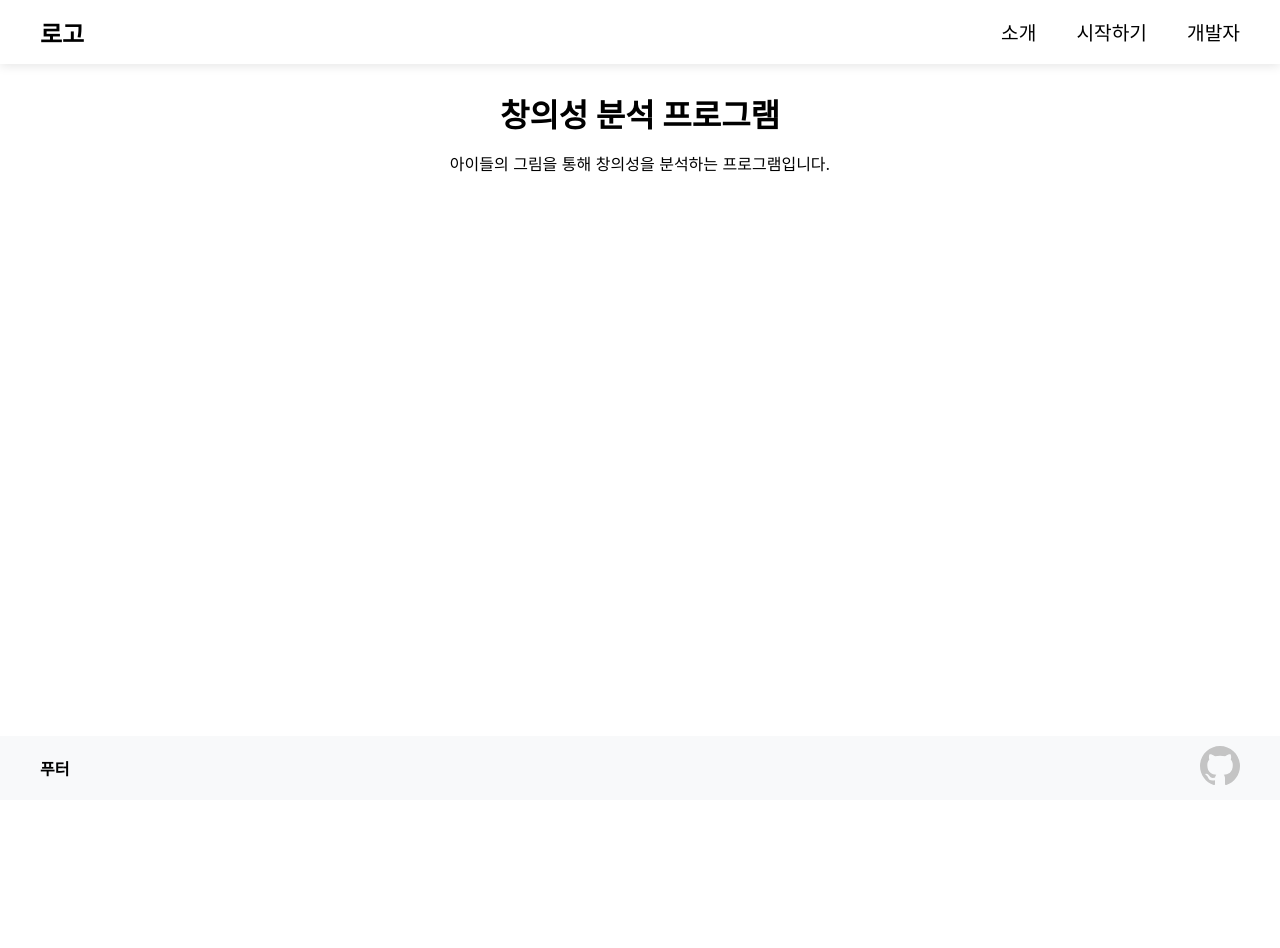
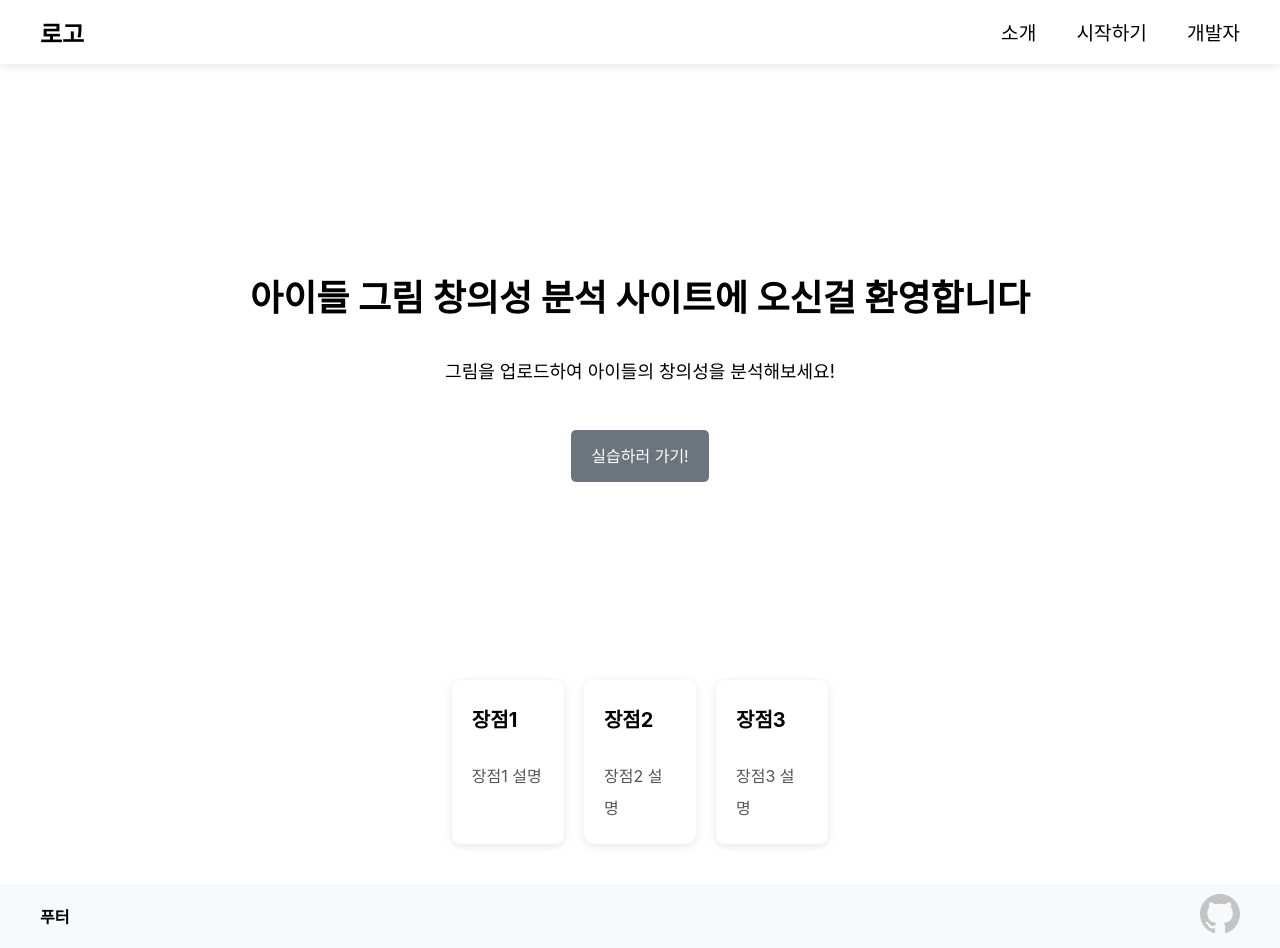
Before and after one commit to limhuijin/Painting_Creativity_React, a React (Vite) app: page / in a window 1280 px wide. Before the commit the page ends 800 px from the top, so only its background shows below. Built offline with nearby package versions, Linux system fonts and the light colour scheme.

Commit message:
Home 페이지 구현(수정 필요)

```diff
--- a/src/pages/Home.jsx
+++ b/src/pages/Home.jsx
@@ -1,9 +1,106 @@
 import styled from "styled-components";
+import { Link } from "react-router-dom";
 
 const Style = styled.div`
   text-align: center;
   line-height: 2;
 `;
+
+const Container = styled.div`
+  display: flex;
+  flex-direction: column;
+  align-items: center;
+  justify-content: center;
+  text-align: center;
+  height: 100vh;
+`;
+
+// 메인 섹션
+const MainSection = styled.main`
+  display: flex;
+  flex-direction: column;
+  align-items: center;
+  justify-content: center;
+  flex: 1;
+`;
+
+// 제목 텍스트
+const Title = styled.h2`
+  font-size: 36px;
+  font-weight: bold;
+  margin-bottom: 20px;
+`;
+
+// 설명 텍스트
+const Description = styled.p`
+  font-size: 18px;
+  margin-bottom: 40px;
+`;
+
+// 버튼
+const ButtonStyled = styled(Link)`
+  padding: 10px 20px;
+  background-color: #6c757d;
+  color: white;
+  text-decoration: none;
+  border: none;
+  border-radius: 5px;
+  font-size: 16px;
+  cursor: pointer;
+`;
+
+// 카드
+const CardSection = styled.section`
+  display: flex;
+  gap: 20px; // 카드들 사이 간격 설정
+  margin-top: 20px; // 위쪽 여백 설정
+  padding-bottom: 40px; // 푸터랑 간격 유지
+`;
+
+// 각 카드 스타일링
+const Card = styled.div`
+  background-color: #fff;
+  padding: 20px; // 안쪽 여백
+  border-radius: 10px;
+  box-shadow: 0 2px 10px rgba(0, 0, 0, 0.1);
+  flex: 1;
+  text-align: left;
+  opacity: 0; // 처음에 카드를 보이지 않게 설정
+  transform: translateY(100%); // 카드가 화면 밖에서 시작
+
+  &.move {
+    animation: move_picture 2.5s ease-out forwards; // 애니메이션 속도
+  }
+`;
+
+// 애니메이션 키프레임 정의
+const KeyFrameAnimation = styled.div`
+  @keyframes move_picture {
+    0% {
+      transform: translateY(100%);
+      opacity: 0;
+    }
+    100% {
+      transform: translateY(0%);
+      opacity: 1;
+    }
+  }
+`;
+
+
+// 카드 제목 텍스트
+const CardTitle = styled.h3`
+  font-size: 20px;
+  font-weight: bold;
+  margin-bottom: 20px;
+`;
+
+// 카드 설명 텍스트
+const CardDescription = styled.p`
+  font-size: 16px;
+  color: #555;
+`;
+
 
 /*
 // 세로모드 모바일
@@ -18,8 +115,29 @@ const Style = styled.div`
 const Home = () => {
   return (
     <Style>
-      <h1>창의성 분석 프로그램</h1>
-      <p>아이들의 그림을 통해 창의성을 분석하는 프로그램입니다.</p>
+      <KeyFrameAnimation />
+      <Container>
+        <MainSection>
+          <Title>아이들 그림 창의성 분석 사이트에 오신걸 환영합니다</Title>
+          <Description>그림을 업로드하여 아이들의 창의성을 분석해보세요!</Description>
+          <ButtonStyled to="/get-started">실습하러 가기!</ButtonStyled>
+        </MainSection>
+
+        <CardSection>
+          <Card className="move">
+            <CardTitle>장점1</CardTitle>
+            <CardDescription>장점1 설명</CardDescription>
+          </Card>
+          <Card className="move">
+            <CardTitle>장점2</CardTitle>
+            <CardDescription>장점2 설명</CardDescription>
+          </Card>
+          <Card className="move">
+            <CardTitle>장점3</CardTitle>
+            <CardDescription>장점3 설명</CardDescription>
+          </Card>
+        </CardSection>
+      </Container>
     </Style>
   );
 };
```
